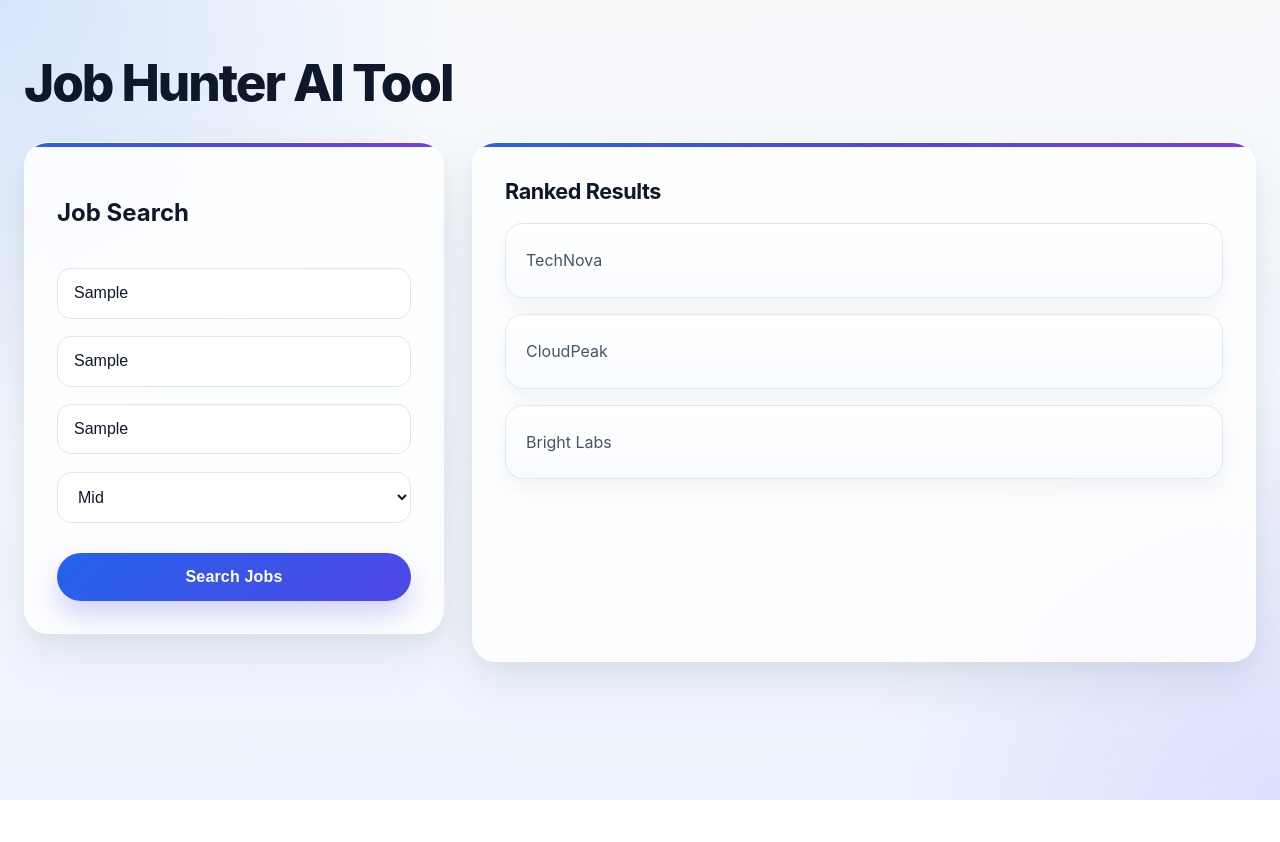
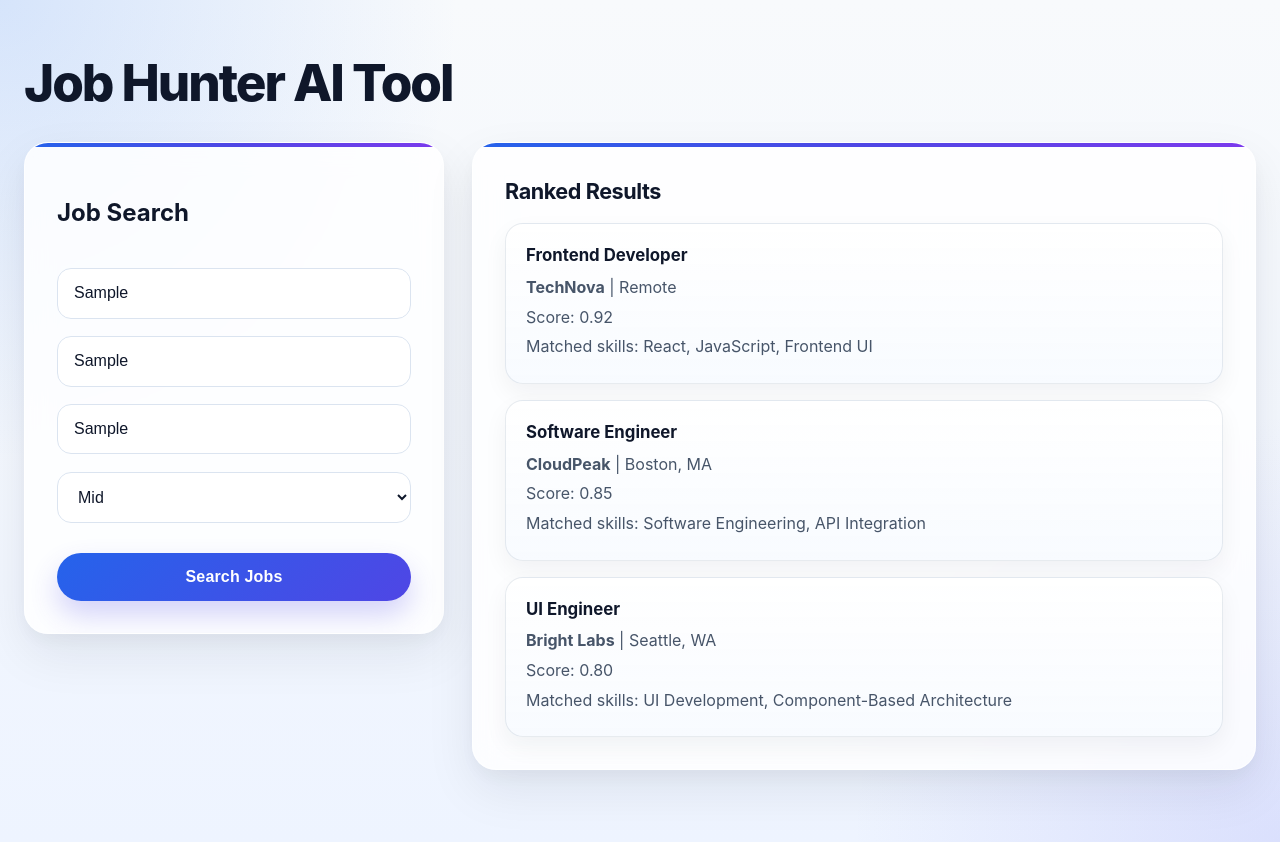
Before and after one commit to JobHunterAITool/job-hunter-ai-tool, a React app in the folder frontend/: page / in a window 1280 px wide. Both pictures are taken after typing "Sample", "Sample", "Sample" into the empty fields and a click on the button "Search Jobs". Before the commit the page ends 800 px from the top, so only its background shows below. Built offline with nearby package versions, Linux system fonts and the light colour scheme; the HTML template or start-up script is replaced by a standard one.

Commit message:
Build result card component showing match percentage, job title, company, and location (#57)

```diff
--- a/frontend/src/components/JobResults.jsx
+++ b/frontend/src/components/JobResults.jsx
@@ -33,11 +33,20 @@ function JobResults({ results = [], isLoading, error }) {
       !error &&
       results.map((job, index) => (
         <article
-              key={`${job.company}-${index}`}
+          key={`${job.title}-${job.company}-${index}`}
           className="result-card"
         >
-              {/* Display company name for each job result */}
-              <p>{job.company}</p>
+          <h3>{job.title}</h3>
+
+          <p>
+            <strong>{job.company}</strong> | {job.location}
+          </p>
+
+          <p>Score: {Number(job.score).toFixed(2)}</p>
+
+          <p>
+            Matched skills: {(job.matched_skills ?? []).join(", ") || "None"}
+          </p>
         </article>
       ))}
   </div>
```
Lines whose indentation alone changed are shown as unchanged.
